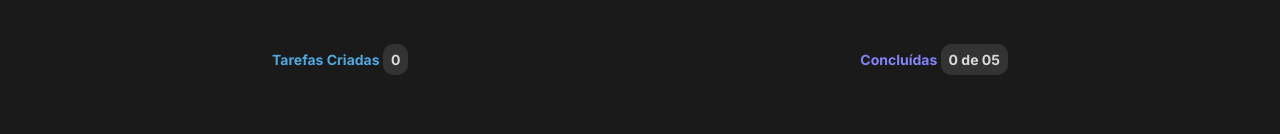
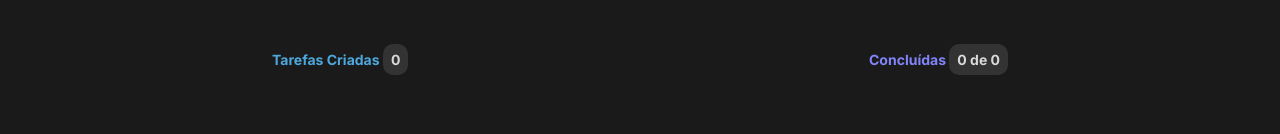
Before and after one commit to Marcelllombm/ignite-challenge-reactjs-todo, a React (Vite) app: page / in a window 1280 px wide. Shown: the part 223-357 px from the top of the page. Built offline with nearby package versions, Linux system fonts and the light colour scheme; a web font is replaced by a local one.

Commit message:
feat: add task number title

```diff
--- a/src/components/Tasks.tsx
+++ b/src/components/Tasks.tsx
@@ -52,8 +52,8 @@ export function Tasks(){
         </header>
         <section className={style.sectionMain}>
             <div className={style.task}>
-                <h1>Tarefas Criadas <span>0</span></h1>
-                <p>Concluídas <span>0 de 05</span></p>
+                <h1>Tarefas Criadas <span>{task}</span></h1>
+                <p>Concluídas <span>0 de {task}</span></p>
             </div>
             {task > 0 ? itemArray.map(item =>(
                 <Items key={item.id} itemArray={item} />
```
